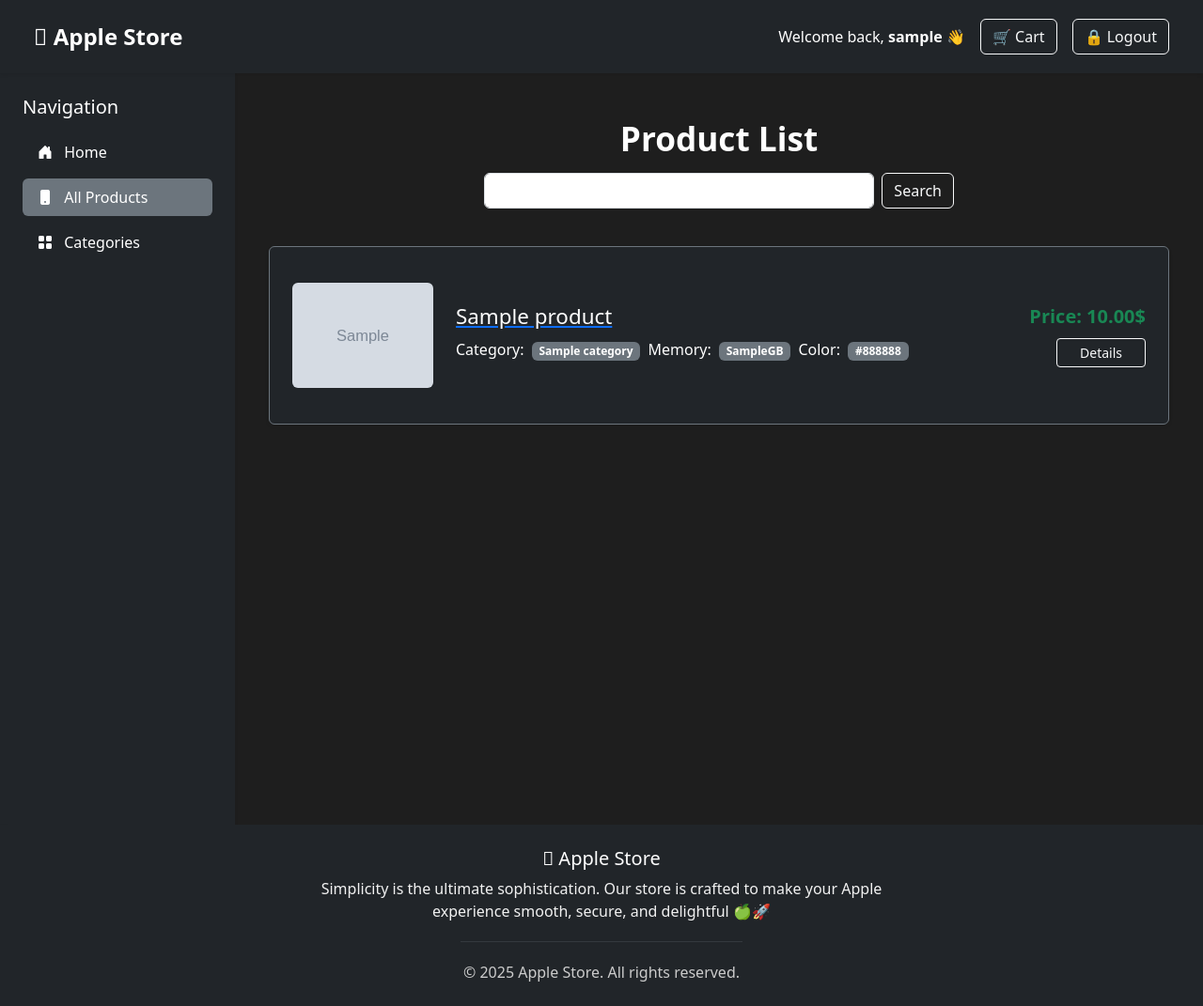
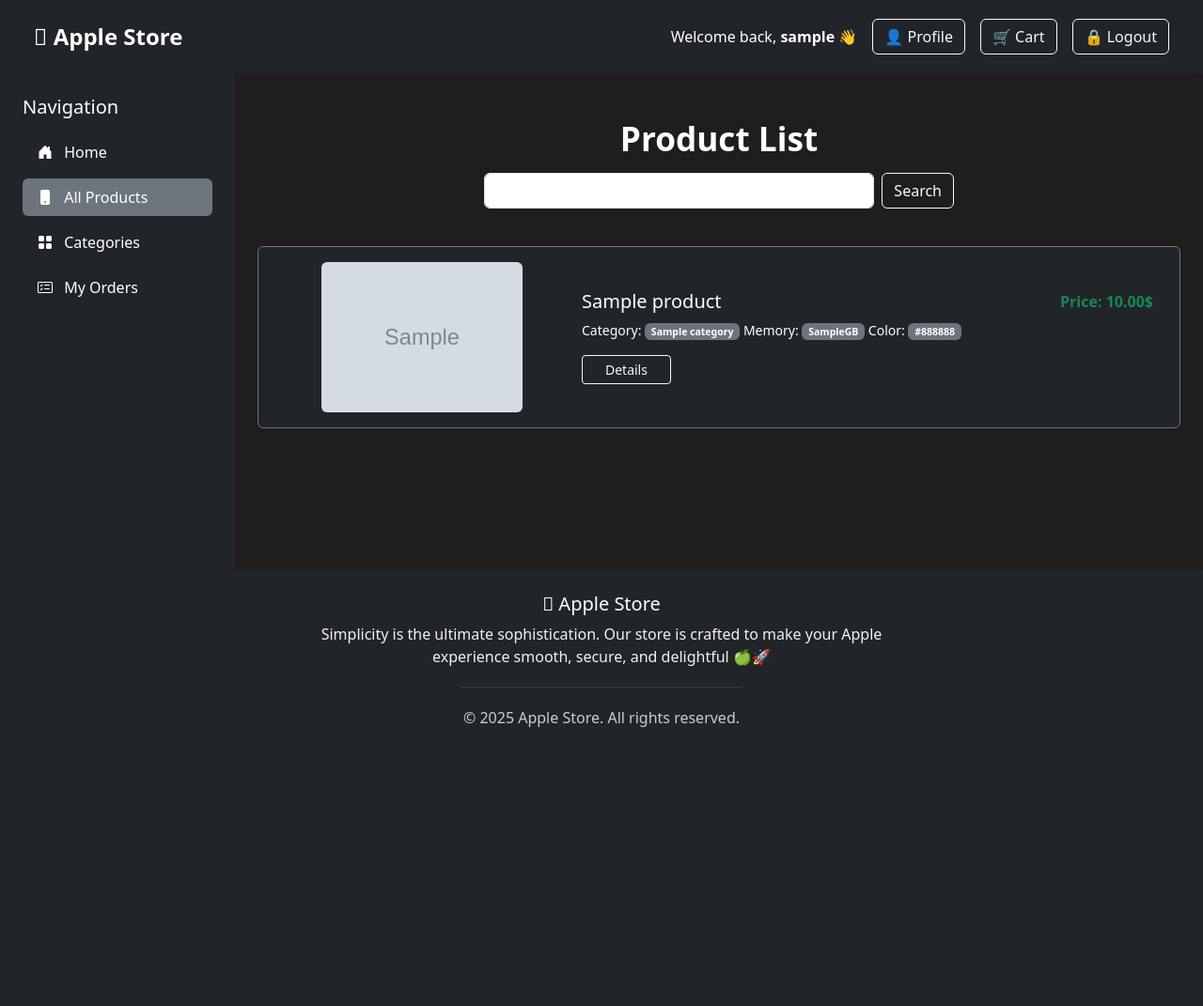
Before and after one commit to Yurkiv313/apple-store, a Django app: page /products/ in a window 1280 px wide. Shown: the whole page at 94% size. After the commit the page ends 774 px from the top, so only its background shows below. Run offline with Django 5.2, Linux system fonts and the light colour scheme; a user stored in the database is signed in; tables that the repository leaves empty hold one stand-in row (values such as "Sample post"); grey boxes marked "Sample" are stand-in pictures; some libraries are stand-ins or nearby versions.

Commit message:
Add profile page, improve sidebar responsiveness, and refactor templates

```diff
--- a/apple_store/settings/base.py
+++ b/apple_store/settings/base.py
@@ -96,7 +96,7 @@ AUTH_PASSWORD_VALIDATORS = [
 
 LANGUAGE_CODE = "en-us"
 
-TIME_ZONE = "UTC"
+TIME_ZONE = "Europe/Kyiv"
 
 USE_I18N = True
 
--- a/store/forms.py
+++ b/store/forms.py
@@ -35,3 +35,9 @@ class CustomUserCreationForm(UserCreationForm):
 
 class ProductNameSearchForm(forms.Form):
     query = forms.CharField(max_length=255, required=False, label="")
+
+
+class ProfileUpdateForm(forms.ModelForm):
+    class Meta:
+        model = get_user_model()
+        fields = ["username", "first_name", "last_name", "phone_number"]
--- a/store/urls.py
+++ b/store/urls.py
@@ -10,6 +10,8 @@ from store.views import (
     CartItemCreateView,
     OrderCreateView,
     CartItemDeleteView,
+    OrderListView,
+    ProfileUpdateView,
 )
 
 app_name = "store"
@@ -39,5 +41,7 @@ urlpatterns = [
         CartItemCreateView.as_view(),
         name="add-to-cart",
     ),
+    path("orders/", OrderListView.as_view(), name="order-list"),
     path("orders/create/", OrderCreateView.as_view(), name="order-create"),
+    path("profile/", ProfileUpdateView.as_view(), name="profile"),
 ]
--- a/store/views.py
+++ b/store/views.py
@@ -1,5 +1,5 @@
 from django.contrib import messages
-from django.contrib.auth import login, logout
+from django.contrib.auth import login, logout, get_user_model
 from django.contrib.auth.forms import AuthenticationForm
 from django.contrib.auth.mixins import LoginRequiredMixin
 from django.db import transaction
@@ -9,13 +9,13 @@ from django.urls import reverse, reverse_lazy
 from django.utils.encoding import force_str
 from django.utils.http import urlsafe_base64_decode
 from django.views import generic, View
-from django.views.generic import TemplateView
+from django.views.generic import TemplateView, UpdateView
 from django.utils.safestring import mark_safe
 
 from store.forms import (
     CartItemForm,
     CustomUserCreationForm,
-    ProductNameSearchForm,
+    ProductNameSearchForm, ProfileUpdateForm,
 )
 from store.models import Product, Category, CartItem, Cart, Order, CustomUser
 from store.services.email_service import send_activation_email
@@ -26,9 +26,26 @@ class HomeView(TemplateView):
     template_name = "store/home.html"
 
 
+class ProfileUpdateView(LoginRequiredMixin, UpdateView):
+    model = get_user_model()
+    form_class = ProfileUpdateForm
+    template_name = "store/profile.html"
+    success_url = reverse_lazy("store:profile")
+
+    def get_object(self, queryset=None):
+        return self.request.user
+
+    def form_valid(self, form):
+        messages.success(
+            self.request,
+            "✅ Your profile was updated successfully."
+        )
+        return super().form_valid(form)
+
+
 class ProductListView(generic.ListView):
     model = Product
-    paginate_by = 5
+    paginate_by = 8
 
     def get_queryset(self):
         queryset = Product.objects.select_related("category")
@@ -71,7 +88,7 @@ class CategoryListView(generic.ListView):
 
 class CategoryProductListView(generic.ListView):
     model = Product
-    paginate_by = 5
+    paginate_by = 8
 
     def get_queryset(self):
         pk = self.kwargs["pk"]
@@ -141,6 +158,7 @@ class CartItemCreateView(generic.CreateView):
             )
 
         product = Product.objects.get(pk=self.kwargs["product_id"])
+        messages.success(self.request, f'{product.name} added to cart ✅')
 
         exist_item = CartItem.objects.filter(
             cart=cart, product=product
@@ -205,6 +223,14 @@ class OrderCreateView(LoginRequiredMixin, generic.CreateView):
         return super().form_valid(form)
 
 
+class OrderListView(LoginRequiredMixin, generic.ListView):
+    model = Order
+    login_url = reverse_lazy("login")
+
+    def get_queryset(self):
+        return Order.objects.filter(user=self.request.user)
+
+
 class CustomLoginView(View):
     def get(self, request):
         next_url = request.GET.get("next", reverse("store:home"))
@@ -257,15 +283,15 @@ class ActivateAccountView(View):
             uid = force_str(urlsafe_base64_decode(uidb64))
             user = CustomUser.objects.get(pk=uid)
         except (
-            TypeError,
-            ValueError,
-            OverflowError,
-            CustomUser.DoesNotExist,
+                TypeError,
+                ValueError,
+                OverflowError,
+                CustomUser.DoesNotExist,
         ):
             user = None
 
         if user is not None and account_activation_token.check_token(
-            user, token
+                user, token
         ):
             user.is_active = True
             user.save()
--- a/templates/base.html
+++ b/templates/base.html
@@ -10,13 +10,25 @@
     <link href="https://cdn.jsdelivr.net/npm/bootstrap-icons@1.10.5/font/bootstrap-icons.css" rel="stylesheet">
     <link rel="stylesheet" href="{% static 'css/styles.css' %}">
 </head>
-<body class="d-flex flex-column min-vh-100" style="margin: 0; padding: 0; background-color: #1e1e1e;">
+<body class="d-flex flex-column min-vh-100" style="margin: 0; padding: 0; background-color: #1e1e1e; overflow-x: hidden;">
 
   {% include "includes/header.html" %}
 
-  <div class="d-flex flex-grow-1" style="min-height: 0;">
+  <div class="d-flex flex-grow-1 flex-column flex-md-row" style="min-height: 100%;">
 
-    {% include "includes/sidebar.html" %}
+    <div class="d-none d-md-block">
+      {% include "includes/sidebar.html" %}
+    </div>
+
+    <div class="offcanvas offcanvas-start bg-dark text-white" tabindex="-1" id="mobileSidebar" aria-labelledby="mobileSidebarLabel">
+      <div class="offcanvas-header">
+        <h5 class="offcanvas-title" id="mobileSidebarLabel"> Apple Store</h5>
+        <button type="button" class="btn-close btn-close-white" data-bs-dismiss="offcanvas" aria-label="Close"></button>
+      </div>
+      <div class="offcanvas-body">
+        {% include "includes/sidebar.html" %}
+      </div>
+    </div>
 
     <main class="flex-grow-1 p-4">
       {% if messages %}
@@ -43,5 +55,7 @@
   </div>
 
   {% include "includes/footer.html" %}
+
+  <script src="https://cdn.jsdelivr.net/npm/bootstrap@5.3.2/dist/js/bootstrap.bundle.min.js"></script>
 </body>
 </html>
--- a/templates/includes/header.html
+++ b/templates/includes/header.html
@@ -1,10 +1,18 @@
 <nav class="navbar navbar-expand-lg navbar-dark bg-dark px-4 py-3 shadow-sm">
   <div class="container-fluid d-flex justify-content-between align-items-center">
-    <a class="navbar-brand fw-bold fs-4" href="{% url 'store:home' %}"> Apple Store</a>
+
+    <div class="d-flex align-items-center gap-3">
+      <button class="btn btn-outline-light d-md-none me-2" type="button" data-bs-toggle="offcanvas" data-bs-target="#mobileSidebar" aria-controls="mobileSidebar">
+        <i class="bi bi-list"></i>
+      </button>
+
+      <a class="navbar-brand fw-bold fs-4" href="{% url 'store:home' %}"> Apple Store</a>
+    </div>
 
     <div class="d-flex align-items-center gap-3">
       {% if user.is_authenticated %}
         <span class="text-white">Welcome back, <strong>{{ user.username }}</strong> 👋</span>
+        <a href="{% url 'store:profile' %}" class="btn btn-outline-light">👤 Profile</a>
         <a href="{% url 'store:cart' %}" class="btn btn-outline-light">🛒 Cart</a>
         <form method="post" action="{% url 'logout' %}" class="d-inline">
           {% csrf_token %}
@@ -16,5 +24,6 @@
         <a href="{% url 'login' %}" class="btn btn-outline-light">🔐 Login</a>
       {% endif %}
     </div>
+
   </div>
 </nav>
--- a/templates/includes/sidebar.html
+++ b/templates/includes/sidebar.html
@@ -1,27 +1,30 @@
 <aside class="bg-dark text-white p-4 d-flex flex-column shadow-sm"
-       style="width: 250px; min-height: 100vh; flex-shrink: 0; box-shadow: 2px 0 10px rgba(0,0,0,0.4);">
+       style="width: 250px; height: 100%; flex-shrink: 0; box-shadow: 2px 0 10px rgba(0,0,0,0.4);">
 
   <h5 class="mb-3">Navigation</h5>
   <ul class="nav flex-column gap-2">
     <li class="nav-item">
       <a href="{% url 'store:home' %}"
-         class="nav-link {% if request.resolver_match.url_name == 'home' %}active bg-secondary text-white rounded
-         {% else %}text-white{% endif %}">
+         class="nav-link {% if request.resolver_match.url_name == 'home' %}active bg-secondary text-white rounded{% else %}text-white{% endif %}">
         <i class="bi bi-house-door-fill me-2"></i> Home
       </a>
     </li>
     <li class="nav-item">
       <a href="{% url 'store:product-list' %}"
-         class="nav-link {% if request.resolver_match.url_name == 'product-list' %}active bg-secondary text-white rounded
-         {% else %}text-white{% endif %}">
+         class="nav-link {% if request.resolver_match.url_name == 'product-list' %}active bg-secondary text-white rounded{% else %}text-white{% endif %}">
         <i class="bi bi-phone-fill me-2"></i> All Products
       </a>
     </li>
     <li class="nav-item">
       <a href="{% url 'store:category-list' %}"
-         class="nav-link {% if request.resolver_match.url_name == 'category-list' %}active bg-secondary text-white rounded
-         {% else %}text-white{% endif %}">
+         class="nav-link {% if request.resolver_match.url_name == 'category-list' %}active bg-secondary text-white rounded{% else %}text-white{% endif %}">
         <i class="bi bi-grid-fill me-2"></i> Categories
+      </a>
+    </li>
+    <li class="nav-item">
+      <a href="{% url 'store:order-list' %}"
+         class="nav-link {% if request.resolver_match.url_name == 'order-list' %}active bg-secondary text-white rounded{% else %}text-white{% endif %}">
+        <i class="bi bi-card-checklist me-2"></i> My Orders
       </a>
     </li>
   </ul>
--- a/templates/store/product_list.html
+++ b/templates/store/product_list.html
@@ -17,10 +17,9 @@
     </div>
 
     {% for product in product_list %}
-      <div class="d-flex align-items-center bg-dark text-white mb-4 p-4 rounded shadow-sm border border-secondary"
-           style="min-height: 190px;">
+      <div class="row bg-dark text-white mb-4 p-3 rounded shadow-sm border border-secondary align-items-center">
 
-        <div class="me-4" style="width: 150px;">
+        <div class="col-12 col-sm-4 text-center mb-3 mb-sm-0">
           {% if product.image %}
             <img src="{{ product.image.url }}" alt="{{ product.name }}" class="img-fluid rounded" style="max-height: 160px;">
           {% else %}
@@ -30,28 +29,28 @@
           {% endif %}
         </div>
 
+        <div class="col-12 col-sm-8">
+          <div class="d-flex justify-content-between align-items-start flex-wrap">
+            <a class="text-decoration-none mb-2" href="{% url 'store:product-detail' pk=product.id %}">
+              <h4 class="mb-0 fs-5 text-white">{{ product.name }}</h4>
+            </a>
+            <span class="text-success fw-semibold">Price: {{ product.price }}$</span>
+          </div>
 
-        <div class="flex-grow-1">
-          <div class="d-flex justify-content-between align-items-center mb-2">
-            <a href="{% url 'store:product-detail' pk=product.id %}">
-              <h4 class="mb-0" style="font-size: 1.4rem; color: white">{{ product.name }}</h4>
-            </a>
-            <span class="text-success fw-semibold fs-5">Price: {{ product.price }}$</span>
+          <div class="mb-2 small">
+            Category:
+            <span class="badge bg-secondary">{{ product.category.name }}</span>
+            Memory:
+            <span class="badge bg-secondary">{{ product.memory }}GB</span>
+            Color:
+            <span class="badge bg-secondary">{{ product.color }}</span>
           </div>
-          <div class="mb-2">
-            Category:
-            <span class="badge bg-secondary mx-1">{{ product.category.name }}</span>
-            Memory:
-            <span class="badge bg-secondary mx-1">{{ product.memory }}GB</span>
-            Color:
-            <span class="badge bg-secondary mx-1">{{ product.color }}</span>
 
-            <a href="{% url 'store:product-detail' pk=product.id %}"
-               class="btn btn-outline-light btn-sm float-end px-4 py-1">
-              Details
-            </a>
-          </div>
+          <a href="{% url 'store:product-detail' pk=product.id %}" class="btn btn-outline-light btn-sm px-4 py-1 mt-2">
+            Details
+          </a>
         </div>
+
       </div>
     {% empty %}
       <h3 class="text-center text-white">There are no products available.</h3>
```
Also changed, not shown: templates/store/order_list.html (added, +44 -0 lines), templates/store/profile.html (added, +16 -0 lines), README.md.
